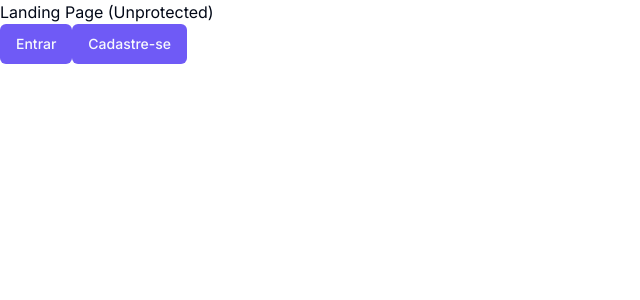
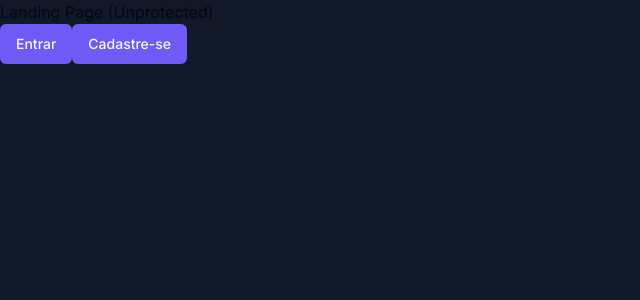
Before and after one commit to luizengdev/synara-ai, a Next.js app: page / in a window 1280 px wide. Shown: the top 300 px of the page, without its empty margins (0-640 px from the left). Built offline with nearby package versions, Linux system fonts and the light colour scheme.

Commit message:
feat: add LandingLayout to app landing

```diff
--- /dev/null
+++ b/app/(landing)/layout.tsx
@@ -0,0 +1,9 @@
+const LandingLayout = ({ children }: { children: React.ReactNode }) => {
+  return (
+    <main className="h-full bg-[#111827] overflow-auto">
+      <div className="mx-auto h-full w-full max-w-screen-xl">{children}</div>
+    </main>
+  );
+};
+
+export default LandingLayout;
```
